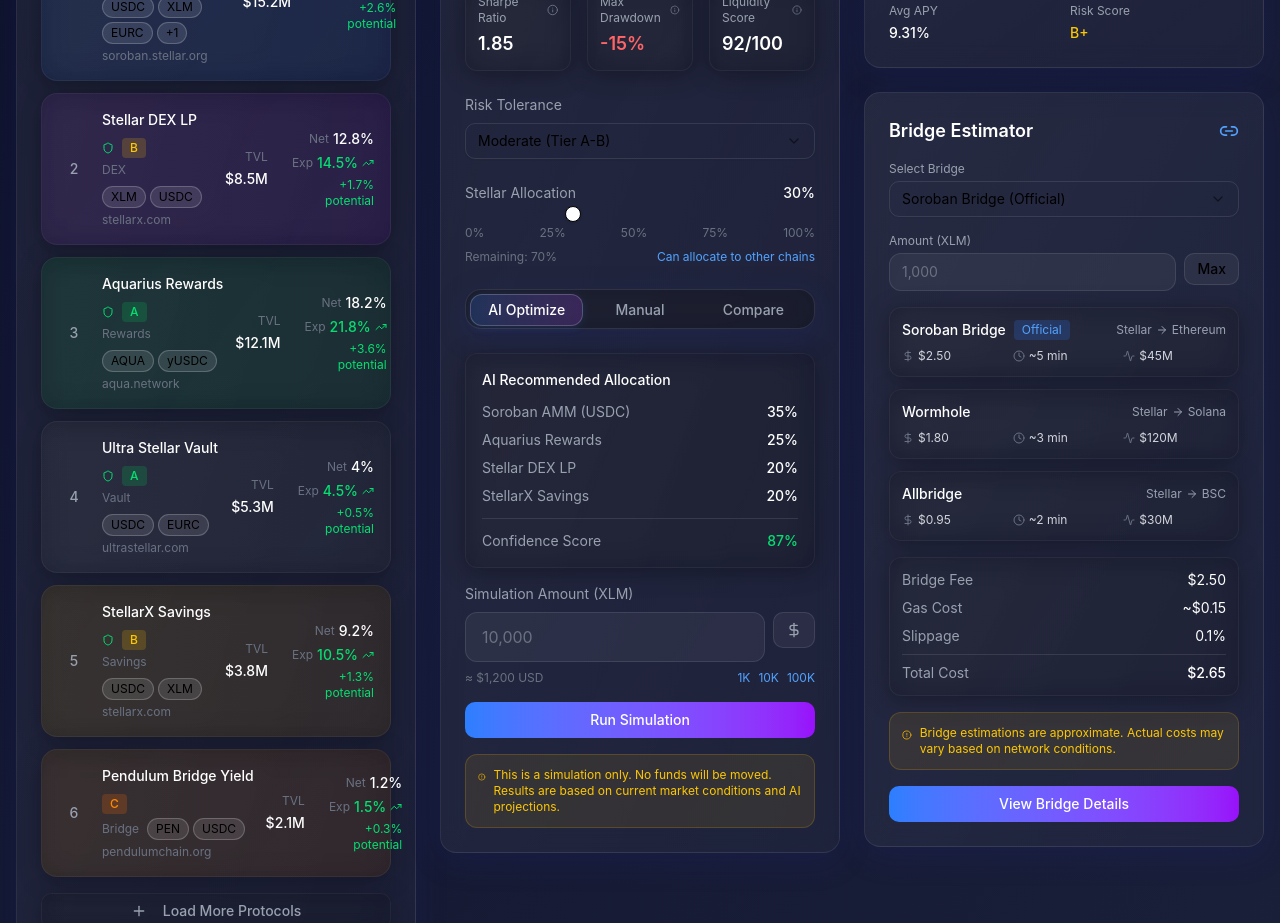
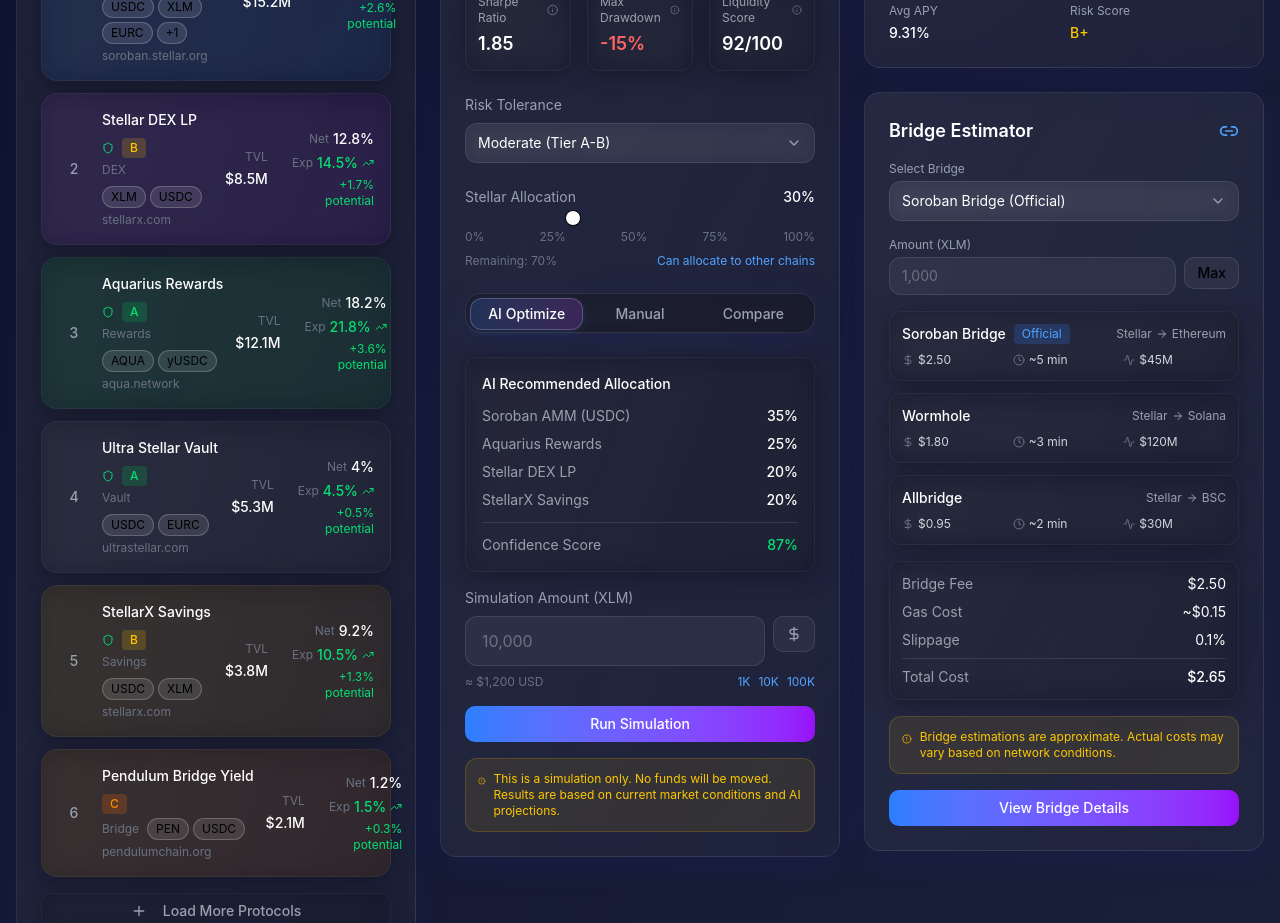
Before and after one commit to byigitt/stellield, a Next.js app in the folder apps/web/: page / in a window 1280 px wide. Shown: the part 800-1723 px from the top of the page. Built offline with nearby package versions, Linux system fonts and the light colour scheme; no server answers.

Commit message:
style: update Select component styles for improved aesthetics and usability

```diff
--- a/apps/web/src/components/ui/select.tsx
+++ b/apps/web/src/components/ui/select.tsx
@@ -35,14 +35,23 @@
       data-slot="select-trigger"
       data-size={size}
       className={cn(
-        "border-input data-[placeholder]:text-muted-foreground [&_svg:not([class*='text-'])]:text-muted-foreground focus-visible:border-ring focus-visible:ring-ring/50 aria-invalid:ring-destructive/20 dark:aria-invalid:ring-destructive/40 aria-invalid:border-destructive dark:bg-input/30 dark:hover:bg-input/50 flex w-fit items-center justify-between gap-2 rounded-md border bg-transparent px-3 py-2 text-sm whitespace-nowrap shadow-xs transition-[color,box-shadow] outline-none focus-visible:ring-[3px] disabled:cursor-not-allowed disabled:opacity-50 data-[size=default]:h-9 data-[size=sm]:h-8 *:data-[slot=select-value]:line-clamp-1 *:data-[slot=select-value]:flex *:data-[slot=select-value]:items-center *:data-[slot=select-value]:gap-2 [&_svg]:pointer-events-none [&_svg]:shrink-0 [&_svg:not([class*='size-'])]:size-4",
+        "flex w-full items-center justify-between gap-2 rounded-lg border px-3 py-2 text-sm whitespace-nowrap",
+        "backdrop-blur-sm bg-white/5 border-white/10 text-white",
+        "hover:bg-white/10 hover:border-white/20",
+        "focus:outline-none focus:ring-2 focus:ring-blue-500/50 focus:border-blue-500/50",
+        "transition-all duration-200",
+        "disabled:cursor-not-allowed disabled:opacity-50",
+        "data-[placeholder]:text-gray-400",
+        "data-[size=default]:h-10 data-[size=sm]:h-9",
+        "*:data-[slot=select-value]:line-clamp-1 *:data-[slot=select-value]:flex *:data-[slot=select-value]:items-center *:data-[slot=select-value]:gap-2",
+        "[&_svg]:pointer-events-none [&_svg]:shrink-0 [&_svg:not([class*='size-'])]:size-4",
         className
       )}
       {...props}
     >
       {children}
       <SelectPrimitive.Icon asChild>
-        <ChevronDownIcon className="size-4 opacity-50" />
+        <ChevronDownIcon className="size-4 text-gray-400" />
       </SelectPrimitive.Icon>
     </SelectPrimitive.Trigger>
   )
@@ -60,7 +69,10 @@
       <SelectPrimitive.Content
         data-slot="select-content"
         className={cn(
-          "bg-popover text-popover-foreground data-[state=open]:animate-in data-[state=closed]:animate-out data-[state=closed]:fade-out-0 data-[state=open]:fade-in-0 data-[state=closed]:zoom-out-95 data-[state=open]:zoom-in-95 data-[side=bottom]:slide-in-from-top-2 data-[side=left]:slide-in-from-right-2 data-[side=right]:slide-in-from-left-2 data-[side=top]:slide-in-from-bottom-2 relative z-50 max-h-(--radix-select-content-available-height) min-w-[8rem] origin-(--radix-select-content-transform-origin) overflow-x-hidden overflow-y-auto rounded-md border shadow-md",
+          "relative z-50 max-h-(--radix-select-content-available-height) min-w-[8rem] origin-(--radix-select-content-transform-origin) overflow-x-hidden overflow-y-auto rounded-lg",
+          "backdrop-blur-xl bg-gray-900/95 text-white border border-white/10",
+          "shadow-[0_8px_32px_0_rgba(31,38,135,0.37)]",
+          "data-[state=open]:animate-in data-[state=closed]:animate-out data-[state=closed]:fade-out-0 data-[state=open]:fade-in-0 data-[state=closed]:zoom-out-95 data-[state=open]:zoom-in-95 data-[side=bottom]:slide-in-from-top-2 data-[side=left]:slide-in-from-right-2 data-[side=right]:slide-in-from-left-2 data-[side=top]:slide-in-from-bottom-2",
           position === "popper" &&
             "data-[side=bottom]:translate-y-1 data-[side=left]:-translate-x-1 data-[side=right]:translate-x-1 data-[side=top]:-translate-y-1",
           className
@@ -92,7 +104,7 @@
   return (
     <SelectPrimitive.Label
       data-slot="select-label"
-      className={cn("text-muted-foreground px-2 py-1.5 text-xs", className)}
+      className={cn("text-gray-500 px-3 py-1.5 text-xs font-medium", className)}
       {...props}
     />
   )
@@ -107,14 +119,20 @@
     <SelectPrimitive.Item
       data-slot="select-item"
       className={cn(
-        "focus:bg-accent focus:text-accent-foreground [&_svg:not([class*='text-'])]:text-muted-foreground relative flex w-full cursor-default items-center gap-2 rounded-sm py-1.5 pr-8 pl-2 text-sm outline-hidden select-none data-[disabled]:pointer-events-none data-[disabled]:opacity-50 [&_svg]:pointer-events-none [&_svg]:shrink-0 [&_svg:not([class*='size-'])]:size-4 *:[span]:last:flex *:[span]:last:items-center *:[span]:last:gap-2",
+        "relative flex w-full cursor-pointer items-center gap-2 rounded-md py-2 pr-8 pl-3 text-sm outline-hidden select-none",
+        "text-gray-300 transition-all duration-150",
+        "hover:bg-white/10 hover:text-white",
+        "focus:bg-gradient-to-r focus:from-blue-500/20 focus:to-purple-500/20 focus:text-white",
+        "data-[disabled]:pointer-events-none data-[disabled]:opacity-50",
+        "[&_svg]:pointer-events-none [&_svg]:shrink-0 [&_svg:not([class*='size-'])]:size-4",
+        "*:[span]:last:flex *:[span]:last:items-center *:[span]:last:gap-2",
         className
       )}
       {...props}
     >
       <span className="absolute right-2 flex size-3.5 items-center justify-center">
         <SelectPrimitive.ItemIndicator>
-          <CheckIcon className="size-4" />
+          <CheckIcon className="size-4 text-blue-400" />
         </SelectPrimitive.ItemIndicator>
       </span>
       <SelectPrimitive.ItemText>{children}</SelectPrimitive.ItemText>
@@ -129,7 +147,7 @@
   return (
     <SelectPrimitive.Separator
       data-slot="select-separator"
-      className={cn("bg-border pointer-events-none -mx-1 my-1 h-px", className)}
+      className={cn("bg-white/10 pointer-events-none -mx-1 my-1 h-px", className)}
       {...props}
     />
   )
@@ -143,7 +161,7 @@
     <SelectPrimitive.ScrollUpButton
       data-slot="select-scroll-up-button"
       className={cn(
-        "flex cursor-default items-center justify-center py-1",
+        "flex cursor-default items-center justify-center py-1 text-gray-400",
         className
       )}
       {...props}
@@ -161,7 +179,7 @@
     <SelectPrimitive.ScrollDownButton
       data-slot="select-scroll-down-button"
       className={cn(
-        "flex cursor-default items-center justify-center py-1",
+        "flex cursor-default items-center justify-center py-1 text-gray-400",
         className
       )}
       {...props}
```
